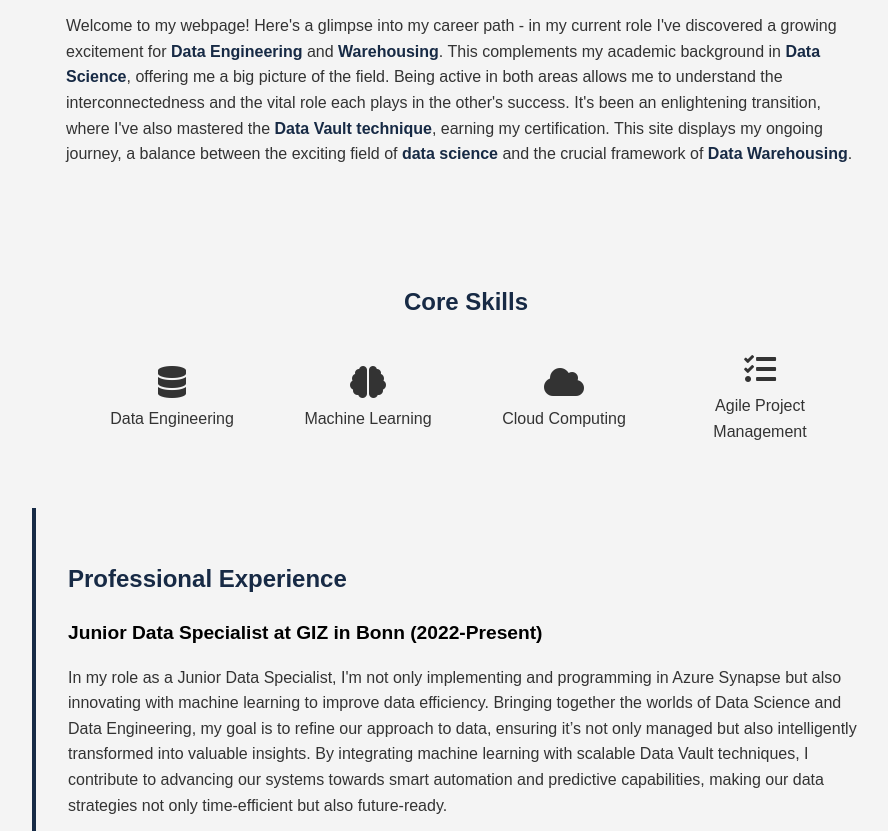
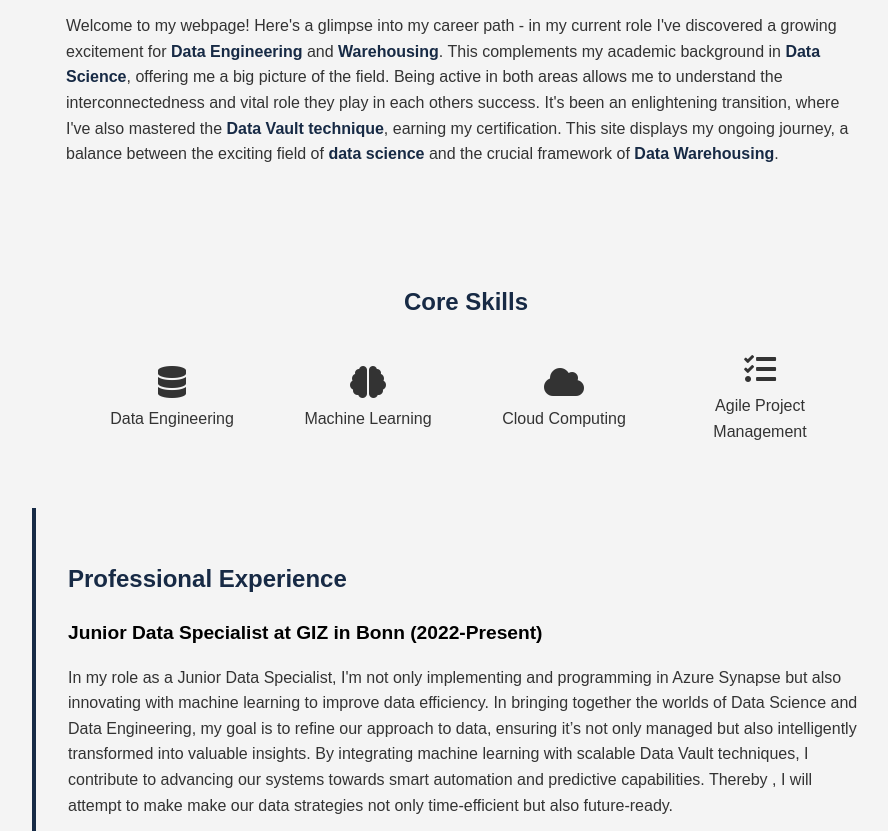
Before and after one commit to Servando-Pizarro/Presentation-Website, a plain HTML site: page index.html in a window 1280 px wide. Shown: the part 521-1352 px from the top of the page, without its empty margins (174-1062 px from the left). Drawn offline with Linux system fonts and the light colour scheme.

Commit message:
Refactor webpage content and fix typos

```diff
--- a/index.html
+++ b/index.html
@@ -21,8 +21,10 @@
             <div class="about-container">
                 <p>
                     Welcome to my webpage! Here's a glimpse into my career path - in my current role
-                    I've discovered a growing excitement for <span class="highlight">Data Engineering</span> and <span class="highlight">Warehousing</span>. This complements my academic background in <span class="highlight">Data Science</span>, offering me a big picture of the field. Being active
-                    in both areas allows me to understand the interconnectedness</span> and the vital role each plays in the other's success. It's been an enlightening transition,
+                    I've discovered a growing excitement for <span class="highlight">Data Engineering</span> and <span class="highlight">Warehousing</span>. This complements my academic
+                     background in <span class="highlight">Data Science</span>,
+                     offering me a big picture of the field. Being active
+                    in both areas allows me to understand the interconnectedness</span> and vital role they play in each others success. It's been an enlightening transition,
                     where I've also mastered the <span class="highlight">Data Vault technique</span>, earning my certification. This site displays my ongoing journey,
                     a balance between the exciting field of <span class="highlight">data science</span> and the crucial framework of <span class="highlight">Data Warehousing</span>.
                 </p>
@@ -58,7 +60,7 @@
             <div class="experience-entry">
                 <h3>Junior Data Specialist at GIZ in Bonn (2022-Present)</h3>
                 <p>
-                    In my role as a Junior Data Specialist, I'm not only implementing and programming in Azure Synapse but also innovating with machine learning to improve data efficiency. Bringing together the worlds of Data Science and Data Engineering, my goal is to refine our approach to data, ensuring it’s not only managed but also intelligently transformed into valuable insights. By integrating machine learning with scalable Data Vault techniques, I contribute to advancing our systems towards smart automation and predictive capabilities, making our data strategies not only time-efficient but also future-ready.
+                    In my role as a Junior Data Specialist, I'm not only implementing and programming in Azure Synapse but also innovating with machine learning to improve data efficiency. In bringing together the worlds of Data Science and Data Engineering, my goal is to refine our approach to data, ensuring it’s not only managed but also intelligently transformed into valuable insights. By integrating machine learning with scalable Data Vault techniques, I contribute to advancing our systems towards smart automation and predictive capabilities. Thereby , I will attempt to make make our data strategies not only time-efficient but also future-ready.
                 </p>
 
                 <h3>Dual Student at GIZ in Bonn and Frankfurt am Main (2019-2022)</h3>
@@ -146,7 +148,7 @@
                     <i class="fab fa-github"></i> GitHub
                 </a>
                 <!-- Email -->
-                <a href="" title="Email">
+                <a href="mailto:servandopizarro@web.de" title="Email">
                     <i class="fas fa-envelope"></i> Email
                 </a>
             </div>
@@ -156,7 +158,7 @@
     </main>
 
     <footer>
-        <p>Copyright © . All Rights Reserved.</p>
+        <p>Copyright © Servando Pizarro. All Rights Reserved.</p>
     </footer>
 
     <script src="script.js"></script>
```
